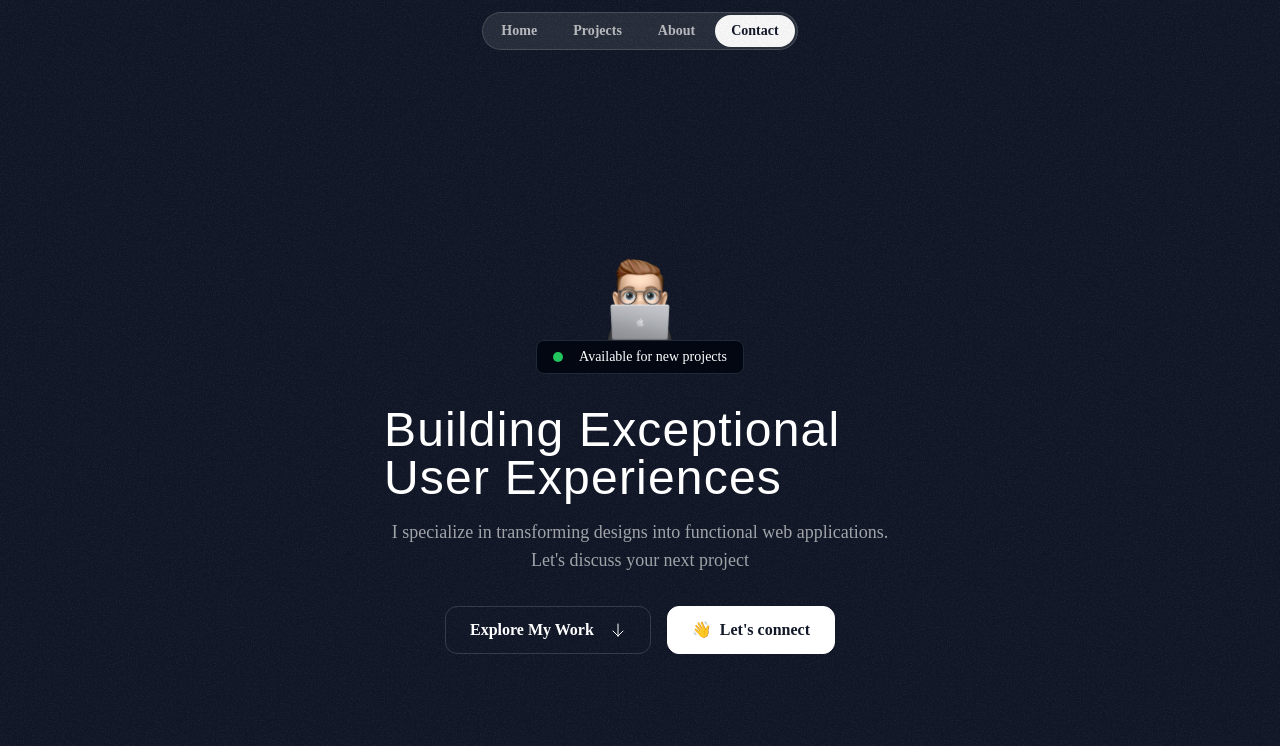
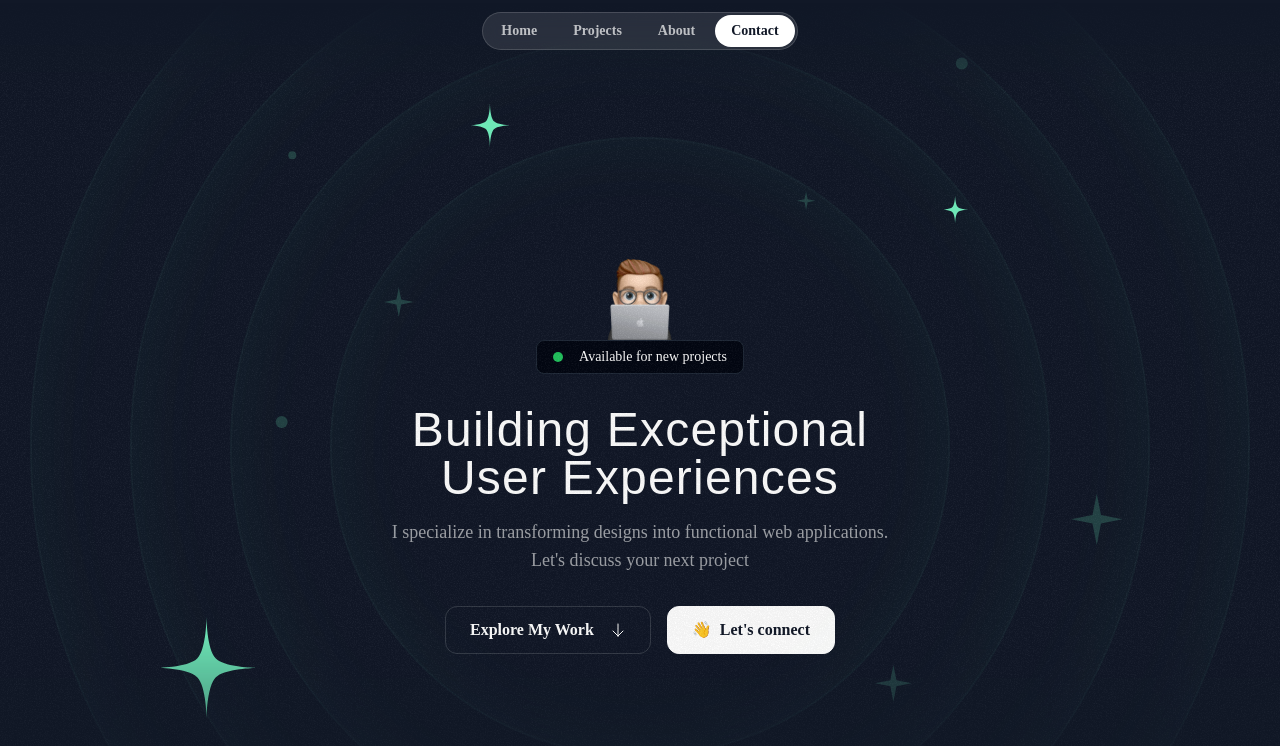
Before and after one commit to faiz877/Portfolio, a Next.js app: page / in a window 1280 px wide. Shown: the top 746 px of the page. Built offline with nearby package versions, Linux system fonts and the light colour scheme; a web font is replaced by a local one.

Commit message:
finished Hero Section

```diff
--- a/src/app/globals.css
+++ b/src/app/globals.css
@@ -6,4 +6,7 @@
   .nav-item {
     @apply px-4 py-1.5 rounded-full text-white/70 text-sm font-semibold hover:bg-white/10 hover:text-white transition duration-300;
   }
+  .hero-ring{
+    @apply absolute inset-0  border-2 top-1/2 left-1/2 -translate-x-1/2 -translate-y-1/2 rounded-full border-emerald-300/5 shadow-[0_0_80px_inset] shadow-emerald-300/5;
+  }
 }
--- a/src/components/HeroOrbit.tsx
+++ b/src/components/HeroOrbit.tsx
@@ -8,6 +8,7 @@
   return (
     <div className="absolute left-1/2 top-1/2 -translate-x-1/2 -translate-y-1/2 ">
       <div
+        className="flex items-start justify-start"
         style={{
           transform: `rotate(${rotation}deg)`,
           height: `${size}px`,
--- a/src/sections/Header.tsx
+++ b/src/sections/Header.tsx
@@ -1,6 +1,6 @@
 export const Header = () => {
   return (
-    <div className="flex justify-center items-center fixed top-3 w-full">
+    <div className="flex justify-center items-center fixed top-3 w-full z-10">
       <nav className="flex gap-1 p-0.5 border border-white/15 rounded-full bg-white/10 backdrop-blur">
         <a href="/home" className="nav-item">
           Home
--- a/src/sections/Hero.tsx
+++ b/src/sections/Hero.tsx
@@ -2,15 +2,53 @@
 import Image from "next/image";
 import ArrowDown from "@/assets/icons/arrow-down.svg";
 import grainImage from "@/assets/images/grain.jpg";
+import StarIcon from "@/assets/icons/star.svg";
+import SparkleIcon from "@/assets/icons/sparkle.svg";
+import { HeroOrbit } from "@/components/HeroOrbit";
 
 export const HeroSection = () => {
   return (
-    <div className="py-32 md:py-48 lg:py-60 relative z-0">
-      <div
-        className="absolute inset-0 -z-30 opacity-5"
-        style={{ backgroundImage: `url(${grainImage.src})` }}
-      ></div>
-      <div className="absolute inset-0 size-[620px]"></div>
+    <div className="py-32 md:py-48 lg:py-60 relative z-0 overflow-x-clip">
+      <div className="absolute inset-0 [mask-image:linear-gradient(to_bottom,transparent,black_10%,black_70%,transparent)]">
+        <div
+          className="absolute inset-0 -z-30 opacity-5"
+          style={{ backgroundImage: `url(${grainImage.src})` }}
+        ></div>
+        <div className="size-[620px] hero-ring"></div>
+        <div className="size-[820px] hero-ring"></div>
+        <div className="size-[1020px] hero-ring"></div>
+        <div className="size-[1220px] hero-ring"></div>
+        <HeroOrbit size={800} rotation={-72}>
+          <StarIcon className="size-28 text-emerald-300" />
+        </HeroOrbit>
+        <HeroOrbit size={550} rotation={20}>
+          <StarIcon className="size-12 text-emerald-300" />
+        </HeroOrbit>
+        <HeroOrbit size={590} rotation={98}>
+          <StarIcon className="size-8 text-emerald-300" />
+        </HeroOrbit>
+        <HeroOrbit size={430} rotation={-14}>
+          <SparkleIcon className="size-8 text-emerald-300/20" />
+        </HeroOrbit>
+        <HeroOrbit size={440} rotation={79}>
+          <SparkleIcon className="size-5 text-emerald-300/20" />
+        </HeroOrbit>
+        <HeroOrbit size={530} rotation={178}>
+          <SparkleIcon className="size-10 text-emerald-300/20" />
+        </HeroOrbit>
+        <HeroOrbit size={710} rotation={144}>
+          <SparkleIcon className="size-14 text-emerald-300/20" />
+        </HeroOrbit>
+        <HeroOrbit size={720} rotation={85}>
+          <div className="size-3 rounded-full bg-emerald-300/20"></div>
+        </HeroOrbit>
+        <HeroOrbit size={520} rotation={-41}>
+          <div className="size-3 rounded-full bg-emerald-300/20"></div>
+        </HeroOrbit>
+        <HeroOrbit size={650} rotation={-5}>
+          <div className="size-2 rounded-full bg-emerald-300/20"></div>
+        </HeroOrbit>
+      </div>
       <div className="container">
         <div className="flex flex-col items-center">
           <Image
@@ -26,7 +64,7 @@
           </div>
         </div>
         <div className="max-w-lg mx-auto">
-          <h1 className="font-serif text-3xl md:text-5xl te xt-center mt-8 tracking-wide">
+          <h1 className="font-serif text-3xl md:text-5xl text-center mt-8 tracking-wide">
             Building Exceptional User Experiences
           </h1>
           <p className="mt-4 text-center text-white/60 md:text-lg">
```
